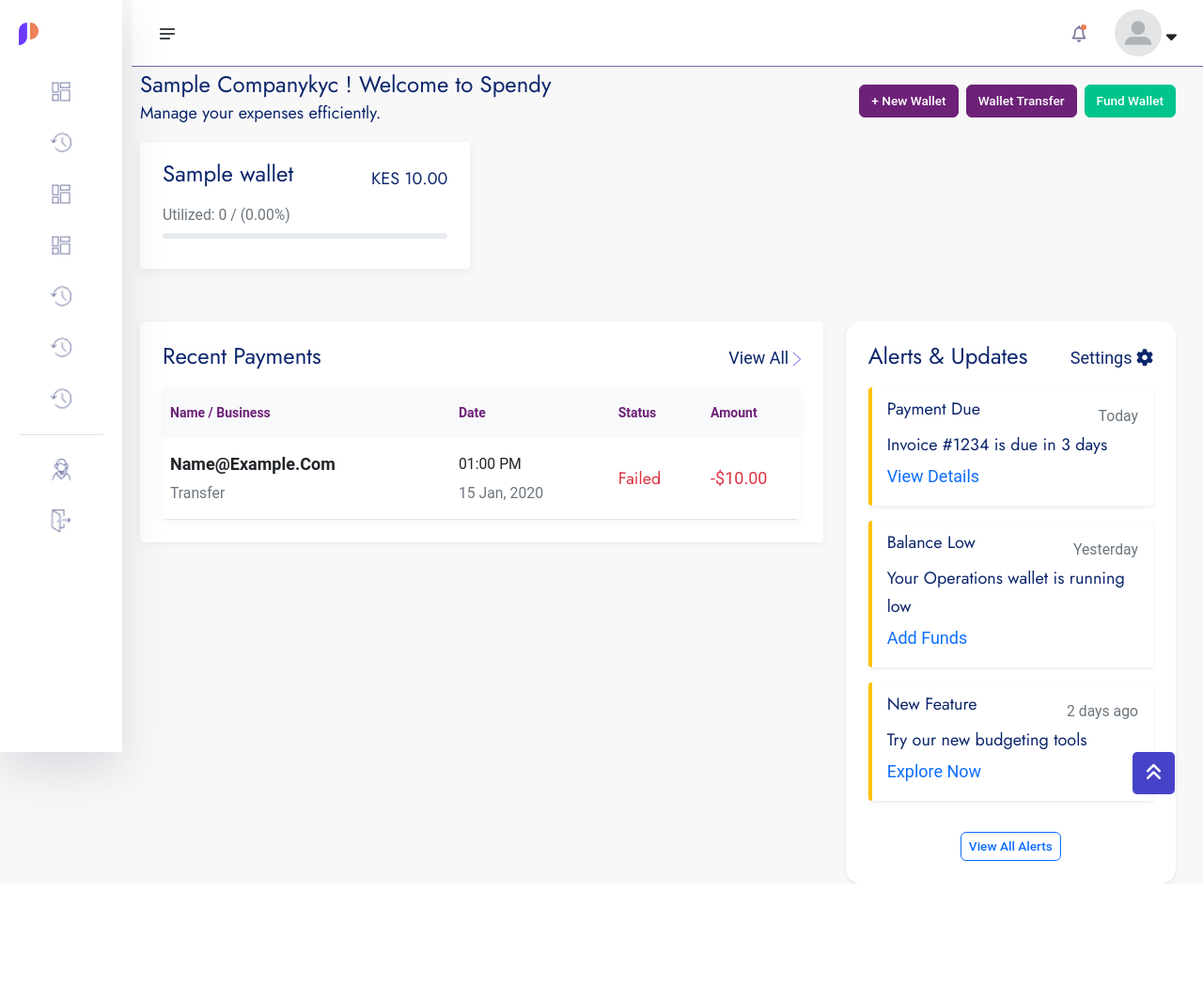
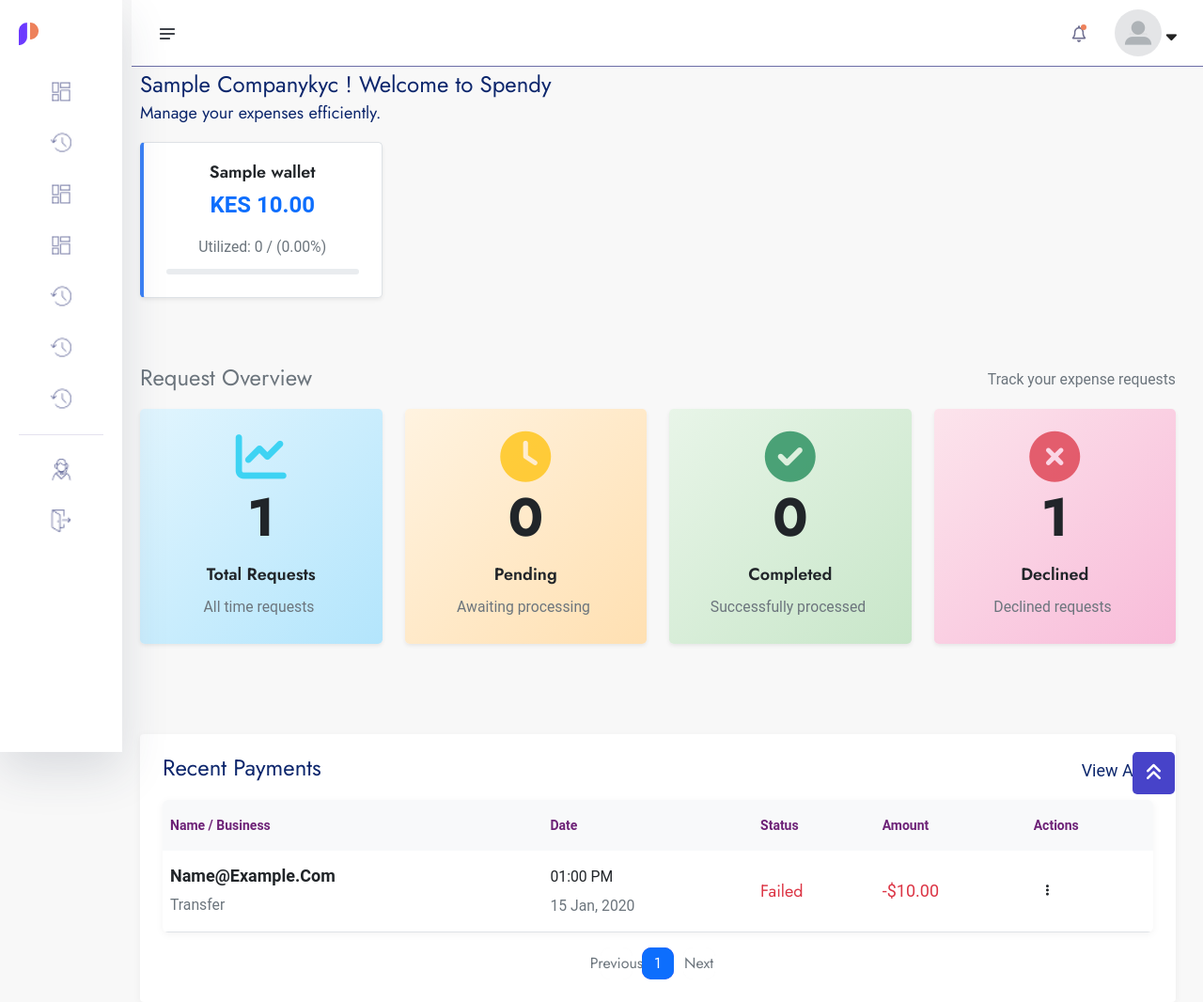
Before and after one commit to pkalosh/spendy, a Django app: page /dashboard/ in a window 1280 px wide. Shown: the whole page at 94% size. Before the commit the page ends 940 px from the top, so only its background shows below. Run offline with Django 5.2, Linux system fonts and the light colour scheme; a user stored in the database is signed in; tables that the repository leaves empty hold one stand-in row (values such as "Sample post"); some libraries are stand-ins or nearby versions.

Commit message:
request analytics on dashboard, pagination on dashboard recent transaction table

```diff
--- a/templates/account/dashboard.html
+++ b/templates/account/dashboard.html
@@ -36,12 +36,7 @@
                     <h5 class="mb-0">{{ kyc.company_name|title }} ! Welcome to Spendy</h5>
                     <p class="mb-0">Manage your expenses efficiently.</p>
                 </div>
-                <div class="d-flex gap-2 mt-2 mt-md-0">
-                    <button class="btn btn-primary" data-bs-toggle="modal" data-bs-target="#newWalletModal">+ New Wallet</button>
 
-                    <button class="btn btn-primary" data-bs-toggle="modal" data-bs-target="#sendModal">Wallet Transfer</button>
-                    <button class="btn btn-success" data-bs-toggle="modal" data-bs-target="#fundWalletModal">Fund Wallet</button>
-                </div>
             </div>
 
 
@@ -51,21 +46,22 @@
                 </div>
             {% endif %}
 
-            <!-- Wallets Row - Horizontal Display -->
-            <div class="row">
+            <!-- Wallets Section - Priority 1 -->
+            <div class="row mb-5">
                 <div class="col-12">
+
                     <div class="row">
                         {% if primary_wallets %}
                             {% for c in primary_wallets %}
-                                <div class="col-md-4 mb-4">
-                                    <div class="wallet-card bg-white p-4 rounded shadow border-l-4 border-blue-500 h-100">
-                                        <div class="d-flex justify-content-between mb-2">
-                                            <h5 class="font-semibold">{{ c.wallet_name }}</h5>
-                                            <span class="text-sm">{{ c.currency }} {{ c.balance|intcomma }}</span>
+                                <div class="col-xl-3 col-lg-4 col-md-6 mb-4">
+                                    <div class="wallet-card bg-white p-4 rounded-3 shadow-sm border h-100" style="border-left: 4px solid #3b82f6 !important;">
+                                        <div class="text-center mb-3">
+                                            <h6 class="fw-semibold mb-2 text-dark">{{ c.wallet_name }}</h6>
+                                            <div class="h4 mb-0 text-primary fw-bold">{{ c.currency }} {{ c.balance|intcomma }}</div>
                                         </div>
                                         {% if c.utilization is not None %}
-                                            <div class="mb-2">
-                                                <small class="text-muted">
+                                            <div class="text-center">
+                                                <small class="text-muted d-block mb-2">
                                                     Utilized: {{ c.total_utilized|intcomma }} / {{ c.limit|intcomma }} ({{ c.utilization }}%)
                                                 </small>
                                                 <div class="progress mt-1" style="height: 6px;">
@@ -73,30 +69,26 @@
                                                 </div>
                                             </div>
                                         {% else %}
-                                            <small class="text-muted">No utilization data</small>
+                                            <div class="text-center">
+                                                <small class="text-muted">No utilization data</small>
+                                            </div>
                                         {% endif %}
                                     </div>
                                 </div>
                             {% endfor %}
-                        {% else %}
-                            <div class="col-12">
-                                <div class="alert alert-info">
-                                    You don't have any primary wallets yet. Create one to get started!
-                                </div>
-                            </div>
                         {% endif %}
 
                         {% if wallets %}
                             {% for c in wallets %}
-                                <div class="col-md-4 mb-4">
-                                    <div class="wallet-card bg-white p-4 rounded shadow border-l-4 border-blue-500 h-100">
-                                        <div class="d-flex justify-content-between mb-2">
-                                            <h5 class="font-semibold">{{ c.wallet_name }}</h5>
-                                            <span class="text-sm">{{ c.currency }} {{ c.balance|intcomma }}</span>
+                                <div class="col-xl-3 col-lg-4 col-md-6 mb-4">
+                                    <div class="wallet-card bg-white p-4 rounded-3 shadow-sm border h-100" style="border-left: 4px solid #3b82f6 !important;">
+                                        <div class="text-center mb-3">
+                                            <h6 class="fw-semibold mb-2 text-dark">{{ c.wallet_name }}</h6>
+                                            <div class="h4 mb-0 text-primary fw-bold">{{ c.currency }} {{ c.balance|intcomma }}</div>
                                         </div>
                                         {% if c.utilization is not None %}
-                                            <div class="mb-2">
-                                                <small class="text-muted">
+                                            <div class="text-center">
+                                                <small class="text-muted d-block mb-2">
                                                     Utilized: {{ c.total_utilized|intcomma }} / {{ c.limit|intcomma }} ({{ c.utilization }}%)
                                                 </small>
                                                 <div class="progress mt-1" style="height: 6px;">
@@ -104,15 +96,22 @@
                                                 </div>
                                             </div>
                                         {% else %}
-                                            <small class="text-muted">No utilization data</small>
+                                            <div class="text-center">
+                                                <small class="text-muted">No utilization data</small>
+                                            </div>
                                         {% endif %}
                                     </div>
                                 </div>
                             {% endfor %}
-                        {% else %}
+                        {% endif %}
+
+                        {% if not primary_wallets and not wallets %}
                             <div class="col-12">
-                                <div class="alert alert-info">
-                                    You don't have any wallets yet. Create one to get started!
+                                <div class="alert alert-info border-0 rounded-3" style="background: linear-gradient(135deg, #e0f2fe 0%, #b3e5fc 100%);">
+                                    <div class="text-center">
+                                        <i class="fas fa-wallet fa-2x text-info mb-2"></i>
+                                        <p class="mb-0">You don't have any wallets yet. Create one to get started!</p>
+                                    </div>
                                 </div>
                             </div>
                         {% endif %}
@@ -120,10 +119,69 @@
                 </div>
             </div>
 
+            <!-- Statistics Cards Row - Priority 2 -->
+            <div class="row mb-5">
+                <div class="col-12">
+                    <div class="d-flex justify-content-between align-items-center mb-3">
+                        <h5 class="mb-0 text-secondary">Request Overview</h5>
+                        <small class="text-muted">Track your expense requests</small>
+                    </div>
+                    <div class="row">
+                        <div class="col-xl-3 col-lg-6 col-md-6 mb-4">
+                            <div class="card border-0 shadow-sm h-100 rounded-3" style="background: linear-gradient(135deg, #e1f5fe 0%, #b3e5fc 100%);">
+                                <div class="card-body text-center position-relative p-4">
+                                    <i class="fas fa-chart-line fa-3x text-info mb-3 opacity-75"></i>
+                                    <h2 class="mb-2 fw-bold text-dark">{{ total_requests|default:0 }}</h2>
+                                    <p class="mb-1 fw-semibold text-dark">Total Requests</p>
+                                    <small class="text-muted">All time requests</small>
+                                    <a href="{% url 'expense:expense_approvals' %}" class="stretched-link"></a>
+                                </div>
+                            </div>
+                        </div>
+
+                        <div class="col-xl-3 col-lg-6 col-md-6 mb-4">
+                            <div class="card border-0 shadow-sm h-100 rounded-3" style="background: linear-gradient(135deg, #fff3e0 0%, #ffe0b2 100%);">
+                                <div class="card-body text-center position-relative p-4">
+                                    <i class="fas fa-clock fa-3x text-warning mb-3 opacity-75"></i>
+                                    <h2 class="mb-2 fw-bold text-dark">{{ pending_requests|default:0 }}</h2>
+                                    <p class="mb-1 fw-semibold text-dark">Pending</p>
+                                    <small class="text-muted">Awaiting processing</small>
+                                    <a href="{% url 'expense:expense_approvals' %}" class="stretched-link"></a>
+                                </div>
+                            </div>
+                        </div>
+
+                        <div class="col-xl-3 col-lg-6 col-md-6 mb-4">
+                            <div class="card border-0 shadow-sm h-100 rounded-3" style="background: linear-gradient(135deg, #e8f5e8 0%, #c8e6c9 100%);">
+                                <div class="card-body text-center position-relative p-4">
+                                    <i class="fas fa-check-circle fa-3x text-success mb-3 opacity-75"></i>
+                                    <h2 class="mb-2 fw-bold text-dark">{{ completed_requests|default:0 }}</h2>
+                                    <p class="mb-1 fw-semibold text-dark">Completed</p>
+                                    <small class="text-muted">Successfully processed</small>
+                                    <a href="{% url 'expense:expense_approvals' %}" class="stretched-link"></a>
+                                </div>
+                            </div>
+                        </div>
+
+                        <div class="col-xl-3 col-lg-6 col-md-6 mb-4">
+                            <div class="card border-0 shadow-sm h-100 rounded-3" style="background: linear-gradient(135deg, #fce4ec 0%, #f8bbd9 100%);">
+                                <div class="card-body text-center position-relative p-4">
+                                    <i class="fas fa-times-circle fa-3x text-danger mb-3 opacity-75"></i>
+                                    <h2 class="mb-2 fw-bold text-dark">{{ declined_requests|default:0 }}</h2>
+                                    <p class="mb-1 fw-semibold text-dark">Declined</p>
+                                    <small class="text-muted">Declined requests</small>
+                                    <a href="{% url 'expense:expense_approvals' %}" class="stretched-link"></a>
+                                </div>
+                            </div>
+                        </div>
+                    </div>
+                </div>
+            </div>
+
             <!-- Main Content Row with 8:4 Layout -->
             <div class="row g-4 mt-2">
                 <!-- Left Section (8) - Transactions -->
-                <div class="col-lg-8">
+                <div class="col-lg-12">
                     <div class="card p-4  rounded">
                         <div class="d-flex justify-content-between align-items-center mb-3">
                             <h5 class="mb-0">Recent Payments</h5>
@@ -176,60 +234,42 @@
                                 </tbody>
                             </table>
                         </div>
+                                        <!-- Pagination Controls -->
+                <nav aria-label="Page navigation" class="mt-3">
+                    <ul class="pagination justify-content-center">
+                        {% if transactions.has_previous %}
+                            <li class="page-item">
+                                <a class="page-link" href="?page={{ transactions.previous_page_number }}">Previous</a>
+                            </li>
+                        {% else %}
+                            <li class="page-item disabled"><span class="page-link">Previous</span></li>
+                        {% endif %}
+
+                        {% for num in transactions.paginator.page_range %}
+                            {% if transactions.number == num %}
+                                <li class="page-item active"><span class="page-link">{{ num }}</span></li>
+                            {% elif num > transactions.number|add:'-3' and num < transactions.number|add:'3' %}
+                                <li class="page-item"><a class="page-link" href="?page={{ num }}">{{ num }}</a></li>
+                            {% endif %}
+                        {% endfor %}
+
+                        {% if transactions.has_next %}
+                            <li class="page-item">
+                                <a class="page-link" href="?page={{ transactions.next_page_number }}">Next</a>
+                            </li>
+                        {% else %}
+                            <li class="page-item disabled"><span class="page-link">Next</span></li>
+                        {% endif %}
+                    </ul>
+                </nav>
+                <!-- End Pagination Controls -->
                     </div>
                 </div>
 
-                <!-- Right Section (4) - Alerts and Notifications -->
-                <div class="col-lg-4">
 
-                    <div class="card p-4 shadow-sm rounded-4">
-                        <div class="d-flex justify-content-between align-items-center mb-3">
-                            <h5 class="mb-0">Alerts & Updates</h5>
-                            <a href="#" class="text-decoration-none">Settings <i class="fas fa-cog"></i></a>
-                        </div>
-
-                        <div class="alert-container">
-                            <!-- Sample alerts - replace with your dynamic alerts -->
-                            <div class="alert-card bg-white p-3 mb-3 rounded shadow-sm">
-                                <div class="d-flex justify-content-between">
-                                    <h6 class="font-semibold mb-1">Payment Due</h6>
-                                    <small class="text-muted">Today</small>
-                                </div>
-                                <p class="text-sm mb-1">Invoice #1234 is due in 3 days</p>
-                                <a href="#" class="text-primary text-sm">View Details</a>
-                            </div>
-
-                            <div class="alert-card bg-white p-3 mb-3 rounded shadow-sm">
-                                <div class="d-flex justify-content-between">
-                                    <h6 class="font-semibold mb-1">Balance Low</h6>
-                                    <small class="text-muted">Yesterday</small>
-                                </div>
-                                <p class="text-sm mb-1">Your Operations wallet is running low</p>
-                                <a href="#" class="text-primary text-sm">Add Funds</a>
-                            </div>
-
-                            <div class="alert-card bg-white p-3 mb-3 rounded shadow-sm">
-                                <div class="d-flex justify-content-between">
-                                    <h6 class="font-semibold mb-1">New Feature</h6>
-                                    <small class="text-muted">2 days ago</small>
-                                </div>
-                                <p class="text-sm mb-1">Try our new budgeting tools</p>
-                                <a href="#" class="text-primary text-sm">Explore Now</a>
-                            </div>
-                        </div>
-
-                        <div class="text-center mt-3">
-                            <a href="#" class="btn btn-outline-primary btn-sm">View All Alerts</a>
-                        </div>
-                    </div>
-
-
-                </div>
             </div>
         </div>
     </div>
 </section>
-{% include 'partials/transfer.html' %}
-{% include 'partials/new_wallet.html' %}
-{% include 'partials/fund.html' %}
+
 {% endblock content %}
--- a/wallet/views.py
+++ b/wallet/views.py
@@ -16,7 +16,7 @@
 from django.utils.html import escape
 from django.http import JsonResponse
 from django.db import transaction
-
+from django.core.paginator import Paginator
 
 
 from .models import Wallet, Transaction
@@ -451,12 +451,12 @@
             wallet.save()
 
             messages.success(request, f"Wallet '{wallet.wallet_name}' created successfully!")
-            return redirect('wallet:dashboard')
+            return redirect('wallet:wallet')
         else:
             messages.error(request, "Wallet name is required.")
-            return redirect('wallet:dashboard')
+            return redirect('wallet:wallet')
 
-    return redirect('wallet:dashboard')
+    return redirect('wallet:wallet')
 
 @login_required
 @user_passes_test(is_admin)
@@ -468,11 +468,11 @@
 
         if not all([from_wallet_id, to_wallet_id, amount_str]):
             messages.error(request, "All fields are required.")
-            return redirect('wallet:dashboard')
+            return redirect('wallet:wallet')
 
         if from_wallet_id == to_wallet_id:
             messages.error(request, "Source and destination wallets must be different.")
-            return redirect('wallet:dashboard')
+            return redirect('wallet:wallet')
 
         try:
             amount = Decimal(amount_str)
@@ -480,7 +480,7 @@
                 raise ValueError
         except:
             messages.error(request, "Amount must be a positive number.")
-            return redirect('wallet:dashboard')
+            return redirect('wallet:wallet')
 
         # Fetch wallets by ID
         from_wallet = get_object_or_404(Wallet, id=from_wallet_id, company=request.user.companykyc)
@@ -488,7 +488,7 @@
 
         if from_wallet.balance < amount:
             messages.error(request, "Insufficient balance in the source wallet.")
-            return redirect('wallet:dashboard')
+            return redirect('wallet:wallet')
 
         # Perform transfer
         from_wallet.balance -= amount
@@ -500,10 +500,10 @@
             request,
             f"Transferred KES {amount} from {from_wallet.wallet_name.title()} to {to_wallet.wallet_name.title()}."
         )
-        return redirect('wallet:dashboard')
+        return redirect('wallet:wallet')
 
     messages.error(request, "Invalid request method.")
-    return redirect('wallet:dashboard')
+    return redirect('wallet:wallet')
 
 
 
@@ -519,7 +519,7 @@
 
         if not all([business_id, amount_str]):
             messages.error(request, "Mobile number and amount are required.")
-            return redirect('wallet:dashboard')
+            return redirect('wallet:wallet')
 
         try:
             amount = Decimal(amount_str)
@@ -527,7 +527,7 @@
                 raise ValueError
         except:
             messages.error(request, "Amount must be a positive number.")
-            return redirect('wallet:dashboard')
+            return redirect('wallet:wallet')
 
         # Fund the primary wallet
         wallet = get_object_or_404(Wallet, id = int(wallet_id), company=request.user.companykyc)
@@ -536,10 +536,10 @@
         wallet.save()
 
         messages.success(request, f"Wallet funded with KES {amount} via mobile {business_id}.")
-        return redirect('wallet:dashboard')
+        return redirect('wallet:wallet')
     else:
         messages.error(request, "Invalid request method.")
-        return redirect('wallet:dashboard')
+        return redirect('wallet:wallet')
 
 
 
@@ -740,7 +740,13 @@
         return redirect("wallet:kyc-reg")
 
     # Fetch transactions and wallets
-    transactions = Transaction.objects.filter(company=kyc).order_by("-id")
+    # transactions = Transaction.objects.filter(company=kyc).order_by("-id")
+    transactions_queryset = Transaction.objects.filter(company=kyc).order_by("-id")
+
+    paginator = Paginator(transactions_queryset, 10)  # Show 10 per page
+    page_number = request.GET.get("page")
+    transactions = paginator.get_page(page_number)
+
     primary_wallets = Wallet.objects.filter(company=kyc, wallet_type="PRIMARY").order_by("-id")
     wallets = Wallet.objects.filter(company=kyc).exclude(wallet_type="PRIMARY").order_by("-id")
 
@@ -767,6 +773,10 @@
 
     context = {
         "kyc": kyc,
+        "total_requests": Expense.objects.filter(company=kyc).count(),
+        "pending_requests": Expense.objects.filter(company=kyc, approved=False, declined=False, paid=False).count(),
+        "completed_requests": Expense.objects.filter(company=kyc, approved=True, declined=False, paid=True).count(),
+        "declined_requests": Expense.objects.filter(company=kyc, declined=True).count(),
         "wallets": wallets,
         "primary_wallets": primary_wallets,
         "form": form,
```
